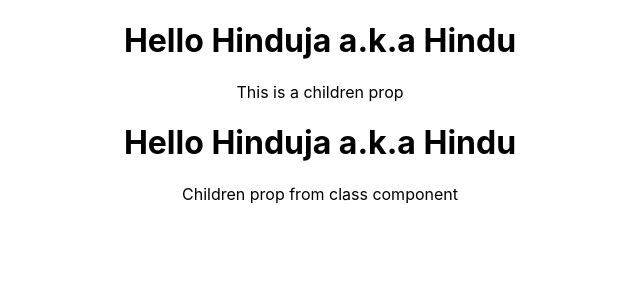
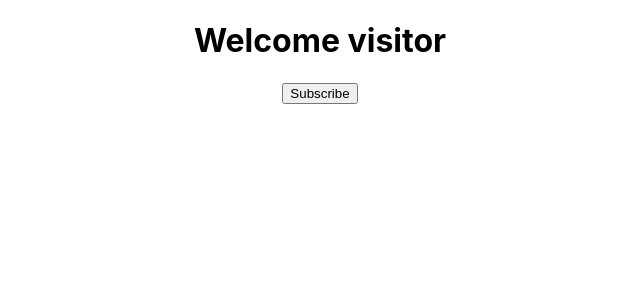
Before and after one commit to VelupulaHinduja/LearnReact, a React (Create React App) app: page / in a window 1280 px wide. Shown: the top 300 px of the page, without its empty margins (320-960 px from the left). Built offline with nearby package versions, Linux system fonts and the light colour scheme.

Commit message:
Add. state variable in class component

```diff
--- a/src/App.js
+++ b/src/App.js
@@ -1,14 +1,16 @@
 import "./App.css";
 import Greet from "./Components/Greet";
 import Hello from "./Components/Hello";
+import Message from "./Components/Message";
 import Welcome from "./Components/Welcome";
 
 function App() {
 	return (
 		<div className="App">
-			<Greet name="Hinduja" nickName="Hindu">This is a children prop</Greet>
-      <Welcome name="Hinduja" nickName="Hindu">Children prop from class component</Welcome>
+			{/* <Greet name="Hinduja" nickName="Hindu">This is a children prop</Greet> */}
+      {/* <Welcome name="Hinduja" nickName="Hindu">Children prop from class component</Welcome> */}
       {/* <Hello/> */}
+      <Message/>
 		</div>
 	);
 }
--- /dev/null
+++ b/src/Components/Message.js
@@ -0,0 +1,21 @@
+import React, { Component } from "react";
+
+class Message extends Component {
+	constructor() {
+		super();
+		this.state = {
+			message: "Welcome visitor",
+		};
+	}
+
+	render() {
+		return (
+			<div>
+				<h1>{this.state.message}</h1>
+				<button>Subscribe</button>
+			</div>
+		);
+	}
+}
+
+export default Message;
```
